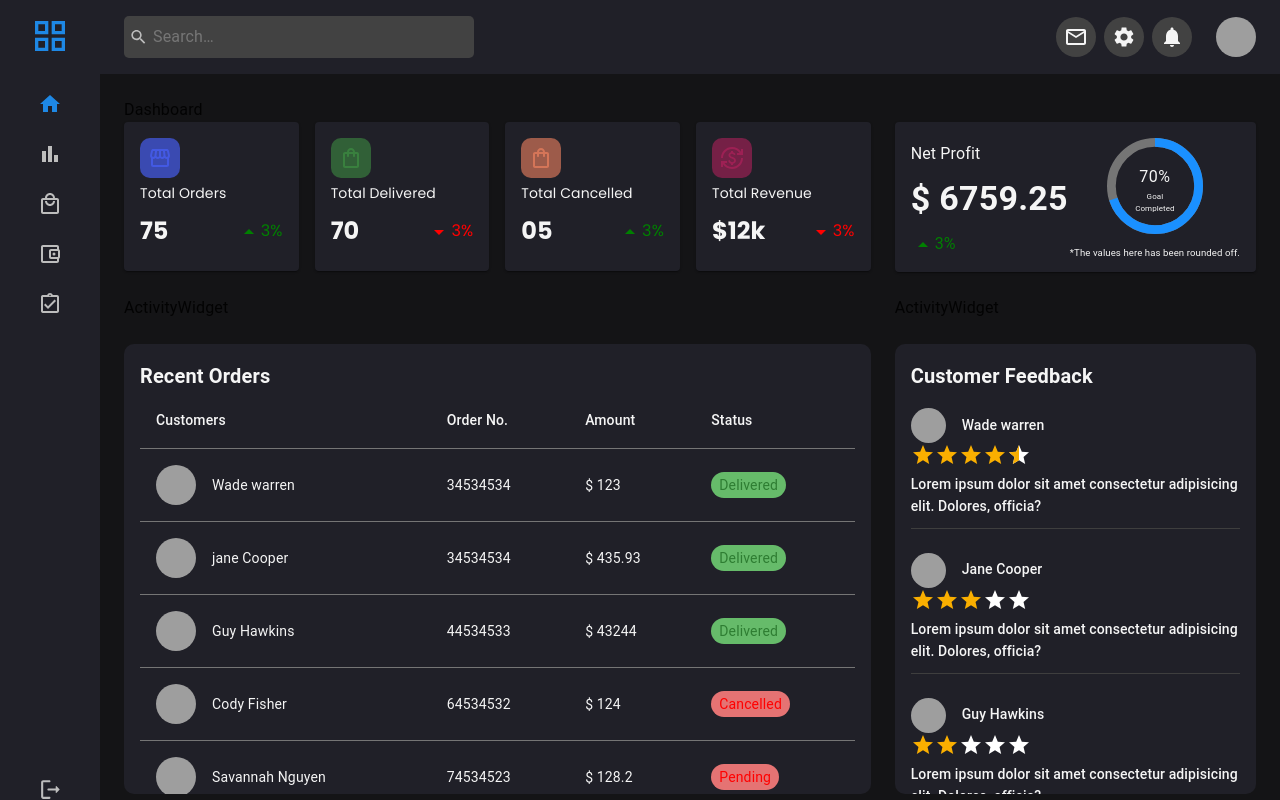
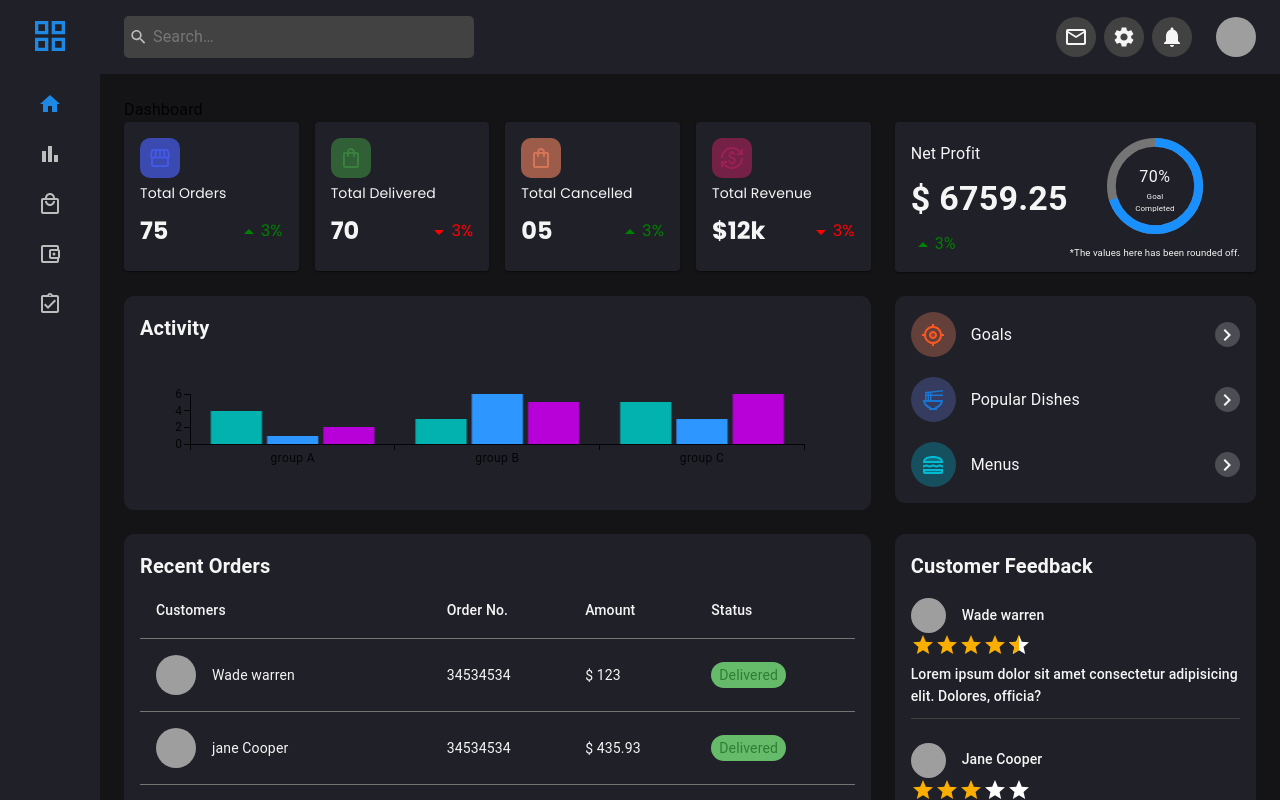
Before and after one commit to adarsh25t/Dashboard, a React (Vite) app: page / in a window 1280 px wide. Shown: the top 800 px of the page. Built offline with nearby package versions, Linux system fonts and the light colour scheme; grey boxes are pictures that could not be loaded; a web font is replaced by a local one.

Commit message:
checking barchart

```diff
--- a/package.json
+++ b/package.json
@@ -14,6 +14,7 @@
     "@emotion/styled": "^11.13.0",
     "@mui/icons-material": "^5.16.6",
     "@mui/material": "^5.16.6",
+    "@mui/x-charts": "^7.12.0",
     "react": "^18.3.1",
     "react-dom": "^18.3.1",
     "react-router-dom": "^6.26.0"
--- a/src/components/DashboardContent.tsx
+++ b/src/components/DashboardContent.tsx
@@ -6,6 +6,7 @@ import ActivityWidget from './widgets/ActivityWidget'
 import RecentOrdersWidget from './widgets/RecentOrdersWidget'
 import FeedbackWidget from './widgets/FeedbackWidget'
 import ProfiltWidget from './widgets/ProfiltWidget'
+import FeatureSection from './widgets/FeatureSection'
 
 const DashboardContent: React.FC = () => {
   return (
@@ -26,7 +27,7 @@ const DashboardContent: React.FC = () => {
           </Grid>
 
           <Grid item xs={12} sm={6} md={4}>
-            <ActivityWidget />
+            <FeatureSection />
           </Grid>
 
 
--- a/src/components/widgets/ActivityWidget.tsx
+++ b/src/components/widgets/ActivityWidget.tsx
@@ -1,8 +1,18 @@
+import { BarChart } from '@mui/x-charts/BarChart';
+import { Box, Typography } from '@mui/material'
 import React from 'react'
 
 function ActivityWidget() {
   return (
-    <div>ActivityWidget</div>
+    <Box bgcolor={'secondary.main'} p={2} sx={{ borderRadius: '10px' }}>
+      <Typography variant='h6' fontWeight={700} color={'primary.light'}>Activity</Typography>
+
+      <BarChart
+        xAxis={[{ scaleType: 'band', data: ['group A', 'group B', 'group C'] }]}
+        series={[{ data: [4, 3, 5] }, { data: [1, 6, 3] }, { data: [2, 5, 6] }]}
+        height={150}
+      />
+    </Box>
   )
 }
 
--- /dev/null
+++ b/src/components/widgets/FeatureSection.tsx
@@ -0,0 +1,84 @@
+import { Box, Typography } from '@mui/material'
+import MyLocationTwoToneIcon from '@mui/icons-material/MyLocationTwoTone';
+import KeyboardArrowRightTwoToneIcon from '@mui/icons-material/KeyboardArrowRightTwoTone';
+import LunchDiningTwoToneIcon from '@mui/icons-material/LunchDiningTwoTone';
+import RamenDiningOutlinedIcon from '@mui/icons-material/RamenDiningOutlined';
+import React from 'react'
+
+interface FeatureSection {
+    title: string;
+    iconBgColor: string;
+    iconColor: string;
+    icon: JSX.Element;
+}
+
+const FeatureSection: React.FC = () => {
+
+    const FeatureItem: React.FC<FeatureSection> = ({ title, iconColor, iconBgColor, icon }) => {
+        return (
+            <Box sx={{ display: 'flex', justifyContent: 'space-between', alignItems: 'center' }}>
+                <Box sx={{ display: 'flex', alignItems: 'center', gap: '15px' }}>
+                    <Box sx={{
+                        width: '45px',
+                        height: '45px',
+                        backgroundColor: iconBgColor,
+                        color: iconColor,
+                        borderRadius: '50%',
+                        display: 'flex',
+                        justifyContent: 'center',
+                        alignItems: 'center',
+                    }}>
+                        {icon}
+                    </Box>
+                    <Typography variant="subtitle1" color={'primary.light'}>{title}</Typography>
+                </Box>
+                <Box sx={{
+                    width: '25px',
+                    height: '25px',
+                    backgroundColor: 'secondary.light',
+                    borderRadius: '50%',
+                    display: 'flex',
+                    justifyContent: 'center',
+                    alignItems: 'center',
+                    cursor: 'pointer',
+                    color: 'primary.light',
+
+                }}>
+                    <KeyboardArrowRightTwoToneIcon />
+                </Box>
+            </Box>
+        )
+    }
+
+    return (
+        <Box
+            bgcolor={'secondary.main'}
+            p={2}
+            sx={{ borderRadius: '10px' }}
+            display="flex"
+            flexDirection="column"
+            gap={2.5}
+        >
+            <FeatureItem
+                iconBgColor={'rgba(255, 138, 101, 0.3)'}
+                title={'Goals'}
+                iconColor={'#FF5722'}
+                icon={<MyLocationTwoToneIcon />}
+            />
+            <FeatureItem
+                iconBgColor={'rgba(92, 107, 192, 0.37)'}
+                title={'Popular Dishes'}
+                iconColor={'#1976D2'}
+                icon={<RamenDiningOutlinedIcon />}
+            />
+            <FeatureItem
+                iconBgColor={'rgba(0, 188, 212, 0.31)'}
+                title={'Menus'}
+                iconColor={'#00BCD4'}
+                icon={<LunchDiningTwoToneIcon />}
+            />
+        </Box>
+    )
+}
+
+export default FeatureSection
```
Also changed, not shown: 1 other file (tests, documents, lock files or other folders).
